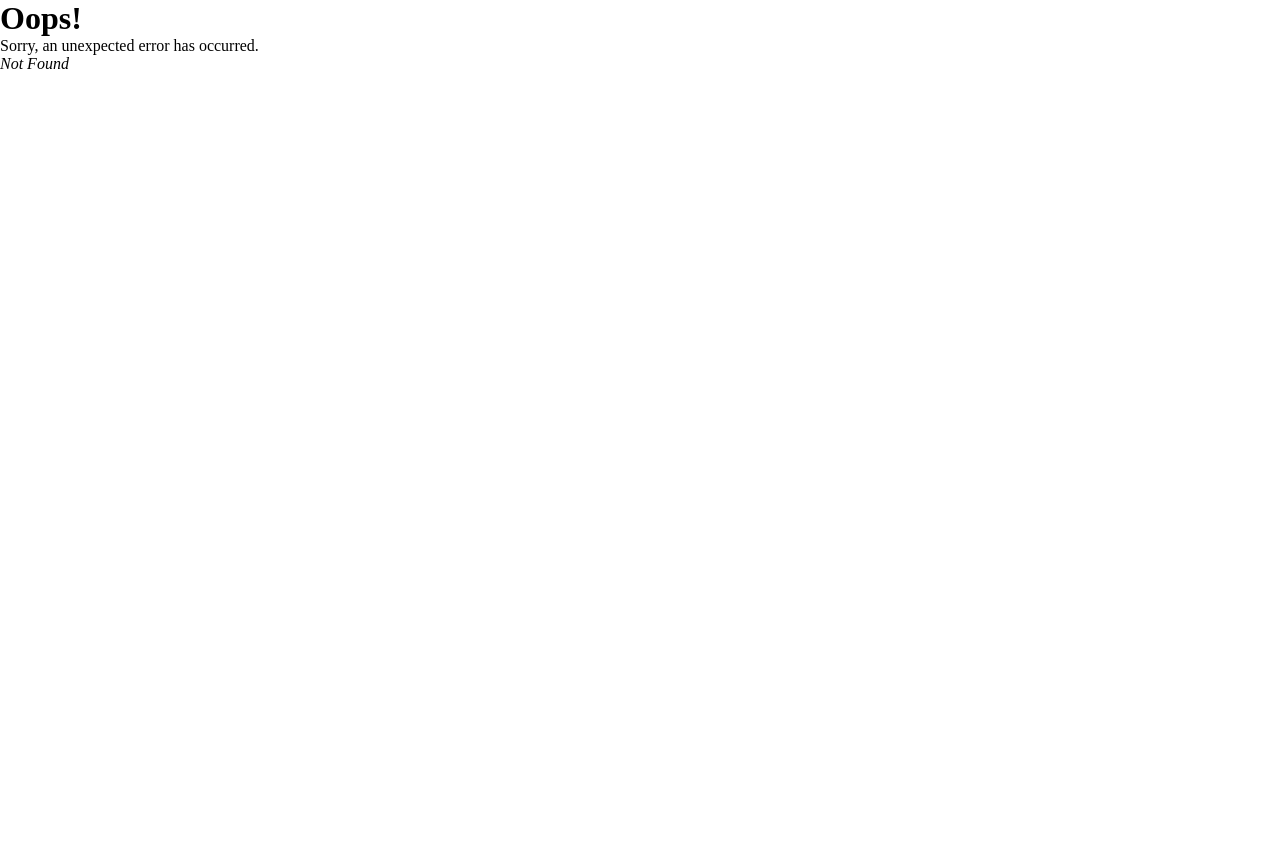
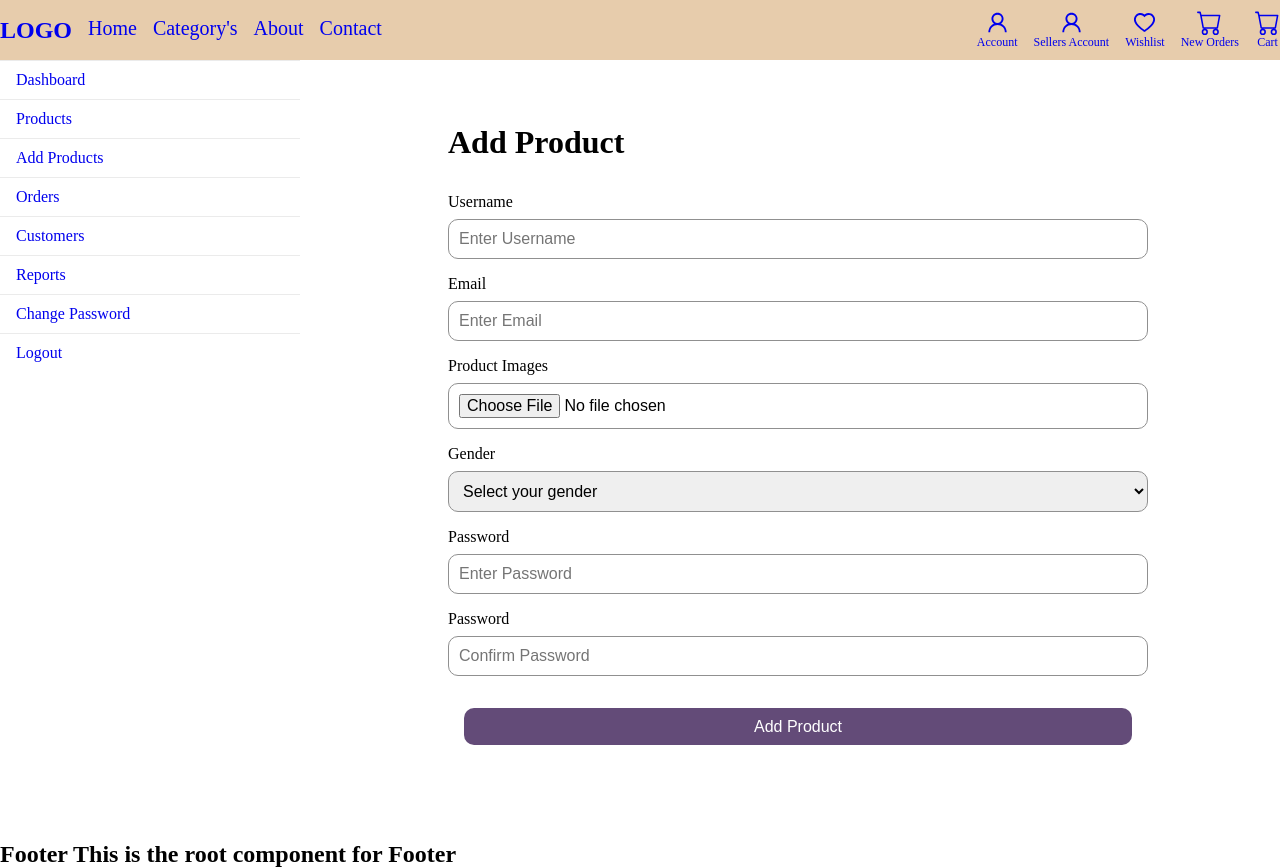
Before and after one commit to Josh2580/ecommerce, a React (Vite) app in the folder userView/: page /seller/add-products in a window 1280 px wide. Before the commit this address had no page. Before the commit the page ends 800 px from the top, so only its background shows below. Built offline with nearby package versions, Linux system fonts and the light colour scheme.

Commit message:
Add Product

```diff
--- a/userView/src/App.jsx
+++ b/userView/src/App.jsx
@@ -35,6 +35,7 @@ import SellersLoginPage from "./pages/sellers/SellersLoginPage";
 import SellersRegisterPage from "./pages/sellers/SellersRegisterPage";
 import SellersDashboard from "./pages/sellers/SellersDashboard";
 import SellersProducts from "./pages/sellers/SellersProducts";
+import AddProduct from "./pages/sellers/AddProduct";
 
 const App = createBrowserRouter(
   createRoutesFromElements(
@@ -68,6 +69,7 @@ const App = createBrowserRouter(
       <Route path="/seller/register" element={<SellersRegisterPage />} />
       <Route path="/seller/dashboard" element={<SellersDashboard />} />
       <Route path="/seller/products" element={<SellersProducts />} />
+      <Route path="/seller/add-products" element={<AddProduct />} />
       <Route path="/seller/dashboard/orders" element={<Orders />} />
       <Route path="/seller/customers" element={<Address />} />
       <Route path="/seller/reports" element={<Wishlist />} />
--- /dev/null
+++ b/userView/src/pages/sellers/AddProduct.jsx
@@ -0,0 +1,182 @@
+import React, { useState, useEffect } from "react";
+import { useDispatch, useSelector } from "react-redux";
+import { useNavigate } from "react-router-dom";
+
+import {
+  RegisterStyle,
+  Input,
+  TheButtons,
+  Button,
+  DetailForm,
+  LinkStyle,
+} from "../sellers/AuthenticationStyle";
+import { AccHeader, UserDiv } from "./SellersDashboard";
+import { SellersMainHeader } from "./SellersHeader";
+
+const AddProduct = () => {
+  //   const userInfo = useSelector((state) => state.auth.userInfo);
+  //   if (userInfo === undefined) {
+  //     console.log("its Undefined");
+  //   } else {
+  //     const { data: userData } = userInfo;
+  //   }
+
+  //   const { data: userData } = userInfo;
+
+  //   const [registerUser, { data, isError, error, isSuccess }] =
+  //     useRegisterUserMutation();
+
+  const dispatch = useDispatch();
+
+  const [username, setUsername] = useState("");
+  const [email, setEmail] = useState("");
+  const [gender, setGender] = useState("");
+  const [date_of_birth, set_date_of_birth] = useState("");
+  const [password, setPassword] = useState("");
+  const [confirmPassword, setConfirmPassword] = useState("");
+
+  const [register, setRegister] = useState(false);
+
+  const navigate = useNavigate();
+
+  // console.log(gender);
+
+  const SubmitHandler = async (e) => {};
+  //     e.preventDefault();
+  //     if (password !== confirmPassword) {
+  //       alert("Password does not match");
+  //     } else {
+  //       const userData = await registerUser({
+  //         username,
+  //         email,
+  //         password,
+  //         date_of_birth,
+  //         gender,
+  //       });
+  //       console.log(userData);
+
+  //       dispatch(setCredentials({ ...userData }));
+  //       navigate("/dashboard");
+  //     }
+  //   };
+
+  //   useEffect(() => {
+  //     userData && navigate("/dashboard");
+  //   }, [userInfo]);
+
+  useEffect(() => {
+    setUsername("");
+    setEmail("");
+    setPassword("");
+    setConfirmPassword("");
+    setGender("default");
+    set_date_of_birth("");
+  }, []);
+
+  return (
+    <UserDiv>
+      <AccHeader>
+        <SellersMainHeader />
+      </AccHeader>
+      <RegisterStyle>
+        <DetailForm onSubmit={SubmitHandler}>
+          <h1>Add Product</h1>
+          <div>
+            <Input>
+              <label htmlFor="username">Username</label>
+              <input
+                type="text"
+                id="username"
+                maxLength={50}
+                required
+                placeholder="Enter Username"
+                value={username}
+                onChange={(e) => setUsername(e.target.value)}
+                // onChange={handlerUsernameInput}
+              />
+            </Input>
+
+            <Input>
+              <label htmlFor="email">Email</label>
+              <input
+                type="email"
+                id="email"
+                maxLength={50}
+                required
+                placeholder="Enter Email"
+                value={email}
+                onChange={(e) => setEmail(e.target.value)}
+                // onChange={handlerUsernameInput}
+              />
+            </Input>
+
+            <Input>
+              <label htmlFor="date">Product Images</label>
+              <input
+                type="file"
+                id="date"
+                maxLength={50}
+                required
+                placeholder="Select Date of Birth"
+                value={date_of_birth}
+                onChange={(e) => set_date_of_birth(e.target.value)}
+                // onChange={handlerPasswordInput}
+              />
+            </Input>
+
+            <Input>
+              <label htmlFor="gender">Gender</label>
+              <select
+                defaultValue="default"
+                name="gender"
+                id="gender"
+                required
+                onChange={(e) => setGender(e.target.value)}
+              >
+                <option value="default" disabled>
+                  Select your gender
+                </option>
+                <option value="male">Male</option>
+                <option value="female">Female</option>
+              </select>
+            </Input>
+
+            <Input>
+              <label htmlFor="password">Password</label>
+              <input
+                type="password"
+                id="password"
+                maxLength={50}
+                required
+                placeholder="Enter Password"
+                value={password}
+                onChange={(e) => setPassword(e.target.value)}
+                // onChange={handlerPasswordInput}
+              />
+            </Input>
+
+            <Input>
+              <label htmlFor="confirmPassword">Password</label>
+              <input
+                type="confirmPassword"
+                id="confirmPassword"
+                maxLength={50}
+                required
+                placeholder="Confirm Password"
+                value={confirmPassword}
+                onChange={(e) => setConfirmPassword(e.target.value)}
+                // onChange={handlerUsernameInput}
+              />
+            </Input>
+
+            <TheButtons>
+              <Button>Add Product</Button>
+            </TheButtons>
+          </div>
+        </DetailForm>
+      </RegisterStyle>
+    </UserDiv>
+  );
+};
+
+export default AddProduct;
--- a/userView/src/pages/sellers/SellersHeader.jsx
+++ b/userView/src/pages/sellers/SellersHeader.jsx
@@ -11,6 +11,11 @@ const SellersHeader = (props) => {
       <NavLink onClick={props.onClick} to="/seller/products">
         <span>Products</span>
       </NavLink>
+
+      <NavLink onClick={props.onClick} to="/seller/add-products">
+        <span>Add Products</span>
+      </NavLink>
+
       <NavLink onClick={props.onClick} to="/seller/dashboard/orders">
         <span>Orders</span>
       </NavLink>
@@ -61,6 +66,9 @@ export const SellersMainHeader = (props) => {
       <NavLink to="/seller/products">
         <span>Products</span>
       </NavLink>
+      <NavLink to="/seller/add-products">
+        <span>Add Products</span>
+      </NavLink>
       <NavLink to="/seller/orders">
         <span>Orders</span>
       </NavLink>
--- a/userView/src/pages/sellers/SellersProducts.jsx
+++ b/userView/src/pages/sellers/SellersProducts.jsx
@@ -1,23 +1,34 @@
 import React from "react";
 import { orderProduct } from "../../source/ProductSource";
-import { NavLink } from "react-router-dom";
+import { NavLink, useNavigate } from "react-router-dom";
 import { styled } from "styled-components";
 import { FaSpinner, FaCheckCircle, FaTimesCircle } from "react-icons/fa";
 import { SellersMainHeader } from "./SellersHeader";
 import { AccHeader, UserDiv } from "./SellersDashboard";
 import { SellersProductsApi } from "./sellersProductSource";
+import { ButtonStyle } from "../../components/myModules/Button";
 
 const SellersProducts = () => {
+  const navigate = useNavigate();
+
   return (
     <UserDiv>
       <AccHeader>
         <SellersMainHeader />
       </AccHeader>
+
       <Table>
         <thead>
+          <Tr colspan="5">
+            <th>
+              <ButtonStyle onClick={() => navigate("/seller/add-products")}>
+                Add Product
+              </ButtonStyle>
+            </th>
+          </Tr>
           <Tr>
             <th className="serialNumber">S/N</th>
-            <th>ProductId</th>
+            <th>Product Title</th>
             <th>Price</th>
             <th>Status</th>
             <th>Action</th>
```
